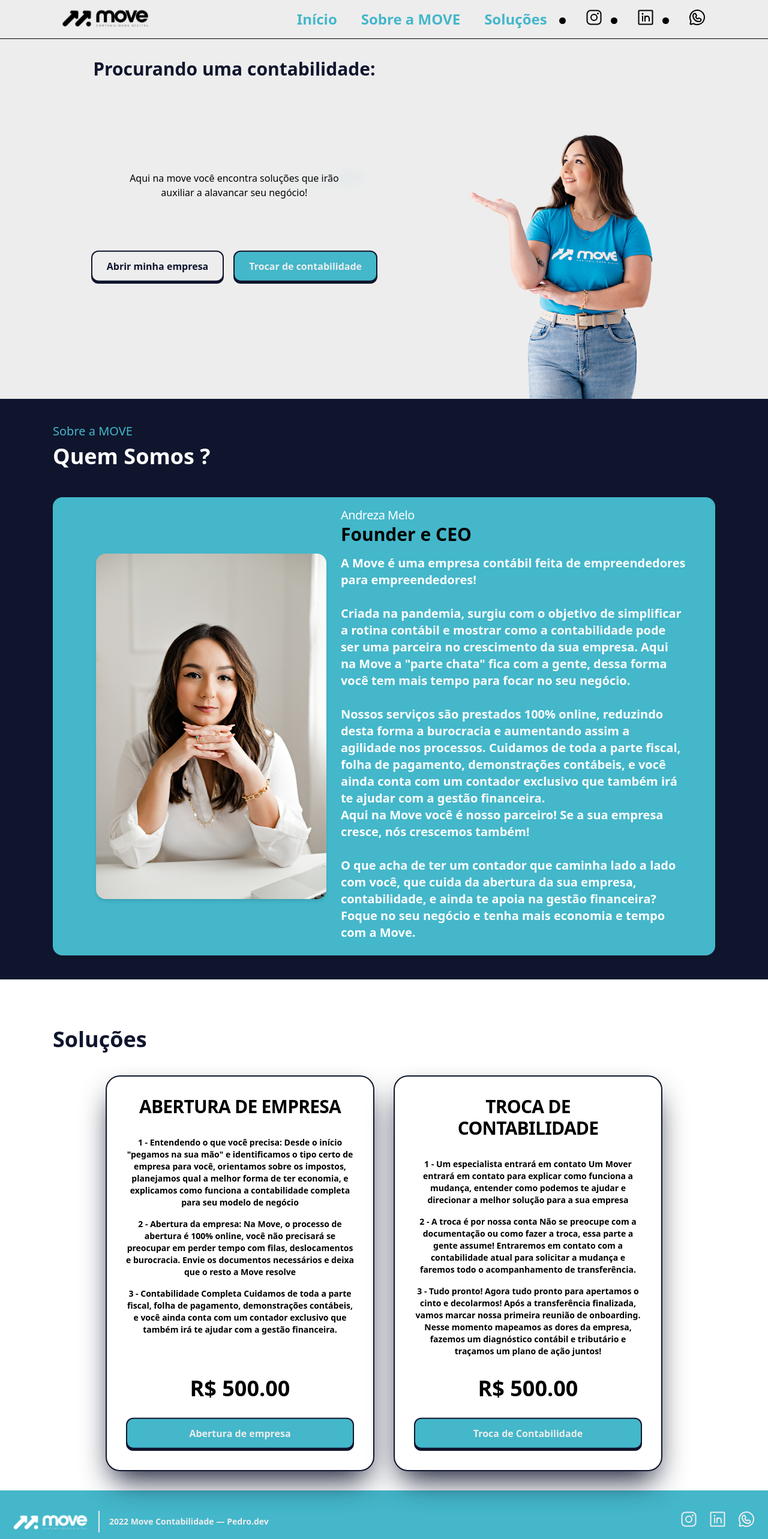
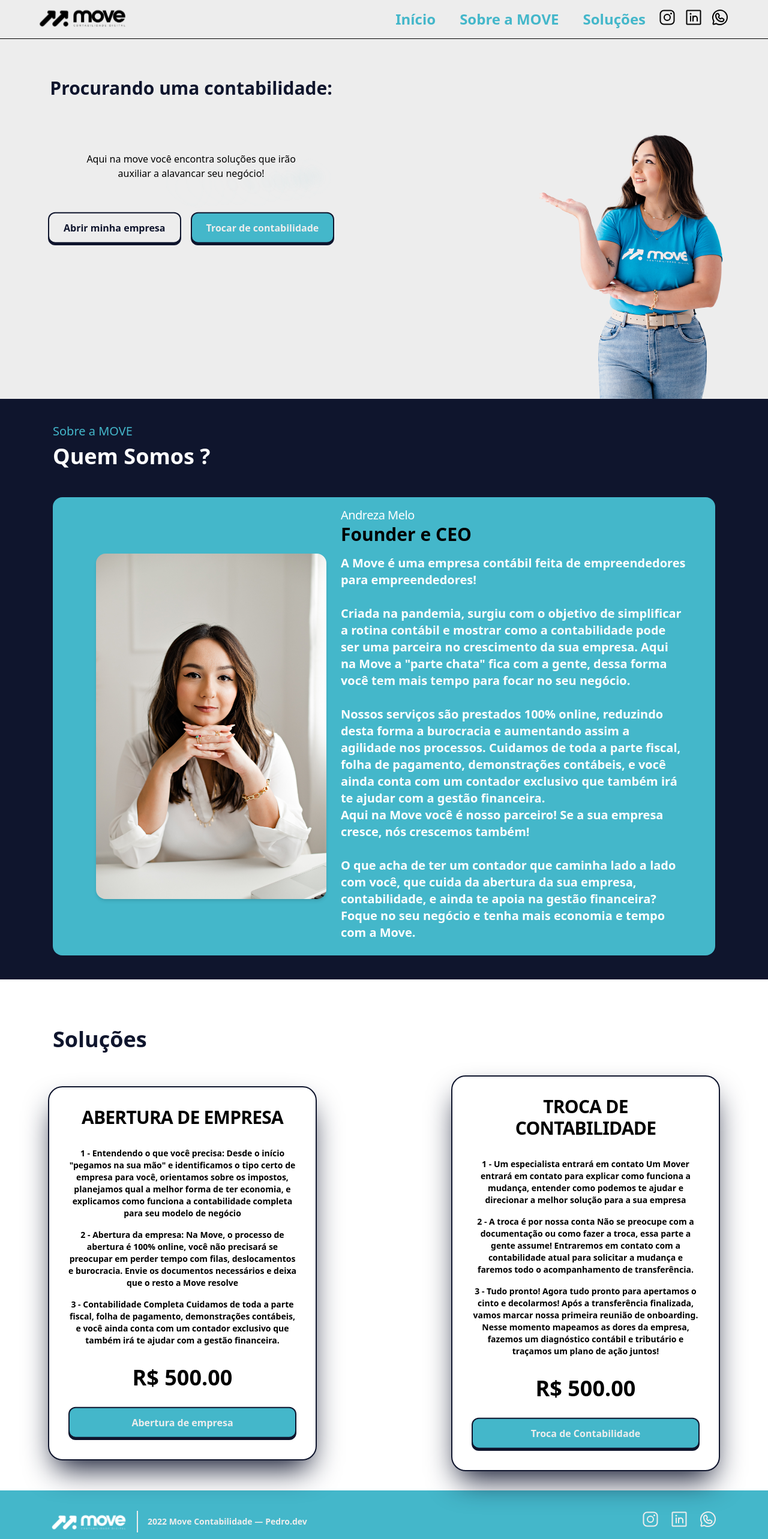
Before and after one commit to PedroNnsM/move-contabildade, a React (Vite) app in the folder my-project/: page / in a window 1280 px wide. Shown: the top 2566 px of the page at 60% size. Built offline with nearby package versions, Linux system fonts and the light colour scheme.

Commit message:
ajuste no layout

```diff
--- a/my-project/src/App.jsx
+++ b/my-project/src/App.jsx
@@ -17,7 +17,7 @@ export default function App() {
               Soluções
             </h4>
           </div>
-          <div id="solucoes" className="flex flex-col items-center justify-center space-y-8 lg:-mx-4 lg:flex-row lg:items-stretch lg:space-y-0">
+          <div id="solucoes" className="flex flex-col items-center justify-center space-y-8 lg:-mx-4 lg:flex-row lg:items-stretch lg:space-y-0  xl:items-center xl:justify-between xl:max-w-6xl xl:mx-auto max-w-full">
             <PriceCards
               servico='Abertura de Empresa'
               preco='R$ 500.00'
--- /dev/null
+++ b/my-project/src/components/Buttons/BotaoAbrirMinhaEmpresa.jsx
@@ -0,0 +1,7 @@
+export function BotaoAbrirMinhaEmpresa({text,color}) {
+  return (
+    <button className={`${color} bg-move-blue-900 xl  rounded-xl text-sm text-center lg:text-base group`}>
+      <a className='block box-border border-2 border-move-blue-900 rounded-xl py-3 px-6 bg-move-gray-100  text-move-blue-900 translate-y-[-0.2em] ease-in duration-100 group-hover:translate-y-[-0.33em] group-active:translate-y-0' href='https://api.whatsapp.com/send?phone=5547988856568&text=Olá.%20Gostaria%20de%20saber%20mais%20sobre%20abertura%20empresa.' target='_blank'>{text}</a>
+    </button>
+  )
+}
--- /dev/null
+++ b/my-project/src/components/Buttons/ButaoTrocarDeContabilidade.jsx
@@ -0,0 +1,7 @@
+export function BotaoTrocarDeContabilidade() {
+  return (
+    <button className="text-move-gray-100 bg-move-blue-900 xl  rounded-xl text-sm text-center lg:text-base group">
+      <a className='block box-border border-2 border-move-blue-900 rounded-xl py-3 px-6 bg-move-blue-500  text-move-gray-100 translate-y-[-0.2em] ease-in duration-100 group-hover:translate-y-[-0.33em] group-active:translate-y-0' href='https://api.whatsapp.com/send?phone=5547988856568&text=Olá.%20Gostaria%20de%20saber%20mais%20sobre%20troca%20de%20contabilidade.' target='_blank'>Trocar de contabilidade</a>
+    </button>
+  )
+}
--- a/my-project/src/components/Footer/index.jsx
+++ b/my-project/src/components/Footer/index.jsx
@@ -3,8 +3,8 @@ import { WhatsappLogo, LinkedinLogo, InstagramLogo } from "phosphor-react"
 export function FooterPage() {
   return (
 
-    <footer className="text-move-gray-100 bg-move-blue-500 body-font">
-      <div className="container px-5 py-8 mx-auto flex items-center sm:flex-row flex-col">
+    <footer className="text-move-gray-100 bg-move-blue-500 body-font ">
+      <div className="container px-5 py-8 mx-auto flex items-center sm:flex-row flex-col  justify-between xl:max-w-6xl xl:mx-auto max-w-full">
         <a className="flex title-font font-medium items-center md:justify-start justify-center text-gray-900">
           <img className='w-[8rem]' src={footerImageLogo} />
         </a>
--- a/my-project/src/components/Header/index.jsx
+++ b/my-project/src/components/Header/index.jsx
@@ -2,11 +2,13 @@ import FotoHeader from '../../assets/Imagem-61-removebg-preview.png'
 import FotoHeaderDesktop from '../../assets/Imagem-60-removebg-preview.png'
 import { LiHeader } from './ListaHearder'
 import TextAnimation from '../animation/TextAnimation'
+import { BotaoTrocarDeContabilidade } from '../Buttons/ButaoTrocarDeContabilidade'
+import { BotaoAbrirMinhaEmpresa } from '../Buttons/BotaoAbrirMinhaEmpresa'
 
 export function Header() {
   return (
-    <section id='inicio' className='lg:flex lg:w-full lg:h-[600px]'>
-      <div className="mx-4  bg-slate-50 z-10 relative flex flex-col items-center lg:w-[60%] lg:gap-14">
+    <section id='inicio' className='lg:flex lg:w-full lg:h-[600px] flex  justify-between xl:max-w-6xl xl:mx-auto max-w-full'>
+      <div className="mx-4  bg-slate-50 z-10 relative flex flex-col items-center gap-6 mt-8 ">
         <h2 className="text-move-blue-900 text-center mt-8">
           Procurando uma contabilidade:
         </h2>
@@ -21,16 +23,12 @@ export function Header() {
           </p>
         </div>
         <div className='flex justify-center items-center flex-col gap-4 mt-8 lg:flex-row '>
-          <button className="text-move-gray-100 bg-move-blue-900 xl  rounded-xl text-sm text-center lg:text-base group">
-            <a className='block box-border border-2 border-move-blue-900 rounded-xl py-3 px-6 bg-move-gray-100  text-move-blue-900 translate-y-[-0.2em] ease-in duration-100 group-hover:translate-y-[-0.33em] group-active:translate-y-0' href='https://api.whatsapp.com/send?phone=5547988856568&text=Olá.%20Gostaria%20de%20saber%20mais%20sobre%20abertura%20empresa.' target='_blank'>Abrir minha empresa</a>
-          </button>
-          <button className="text-move-gray-100 bg-move-blue-900 xl  rounded-xl text-sm text-center lg:text-base group">
-            <a className='block box-border border-2 border-move-blue-900 rounded-xl py-3 px-6 bg-move-blue-500  text-move-gray-100 translate-y-[-0.2em] ease-in duration-100 group-hover:translate-y-[-0.33em] group-active:translate-y-0' href='https://api.whatsapp.com/send?phone=5547988856568&text=Olá.%20Gostaria%20de%20saber%20mais%20sobre%20troca%20de%20contabilidade.' target='_blank'>Trocar de contabilidade</a>
-          </button>
+          <BotaoAbrirMinhaEmpresa color="text-move-gray-100" text="Abrir minha empresa" />
+          <BotaoTrocarDeContabilidade />
 
         </div>
       </div>
-      <div className="flex items-center justify-center  bg-gradient-to-t from-move-blue-500 to-move-gray-100 z-0 lg:bg-none lg:w-[40%] lg:justify-start lg:items-end">
+      <div className="flex items-center justify-center  bg-gradient-to-t from-move-blue-500 to-move-gray-100 z-0 lg:bg-none  lg:justify-start lg:items-end">
         <img src={FotoHeader} alt="" className='lg:hidden' />
         <img src={FotoHeaderDesktop} alt="" className=' hidden  lg:block ' />
       </div>
--- a/my-project/src/components/Navbar/index.jsx
+++ b/my-project/src/components/Navbar/index.jsx
@@ -10,7 +10,7 @@ export function Navbar(){
   const [open, setOpen] = useState(false)
   return(
     <header className="border-b border-gray-300 py-2  ">
-      <div className="flex items-center justify-between xl:max-w-7xl xl:mx-auto max-w-full px-[8%] flex-wrap w-full relative transition ease-in-out delay-150">
+      <div className="flex items-center justify-between xl:max-w-6xl xl:mx-auto max-w-full px-[8%] xl:p-0 flex-wrap w-full relative transition ease-in-out delay-150">
         <img className="w-30 h-10  " src={Logo} />
         { open ? <RiCloseFill className="lg:hidden block h-8 w-8 text-move-blue-500 cursor-pointer" onClick={() => setOpen(!open)} /> :<FiMenu className="lg:hidden block h-8 w-8 text-move-blue-500 cursor-pointer" onClick={() => setOpen(!open)} />   }
         <nav className={
@@ -24,7 +24,7 @@ export function Navbar(){
             <LiComponent tag='solucoes' text='Soluções' />
             {/* <LiComponent tag='planos' text='planos' /> */}
           </ul>
-          <div className="flex items-center justify-center gap-3">
+          <ul className="flex items-center justify-center gap-3">
             <li>
               <button className=" ">
                   <a href="https://www.instagram.com/movecontdigital/" target='_blank'>
@@ -46,7 +46,7 @@ export function Navbar(){
                   </a>
               </button>
             </li>
-          </div>
+          </ul>
         </nav>
       </div>
     </header>
```
